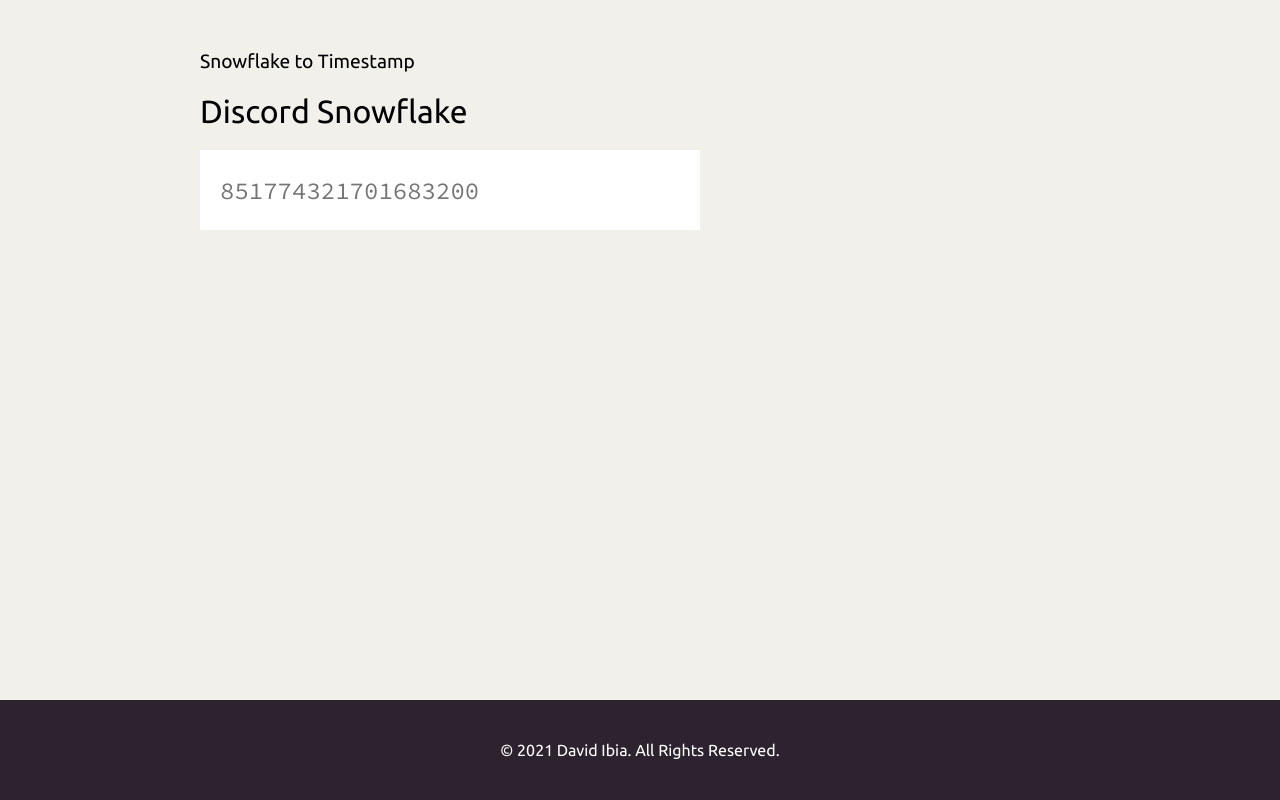
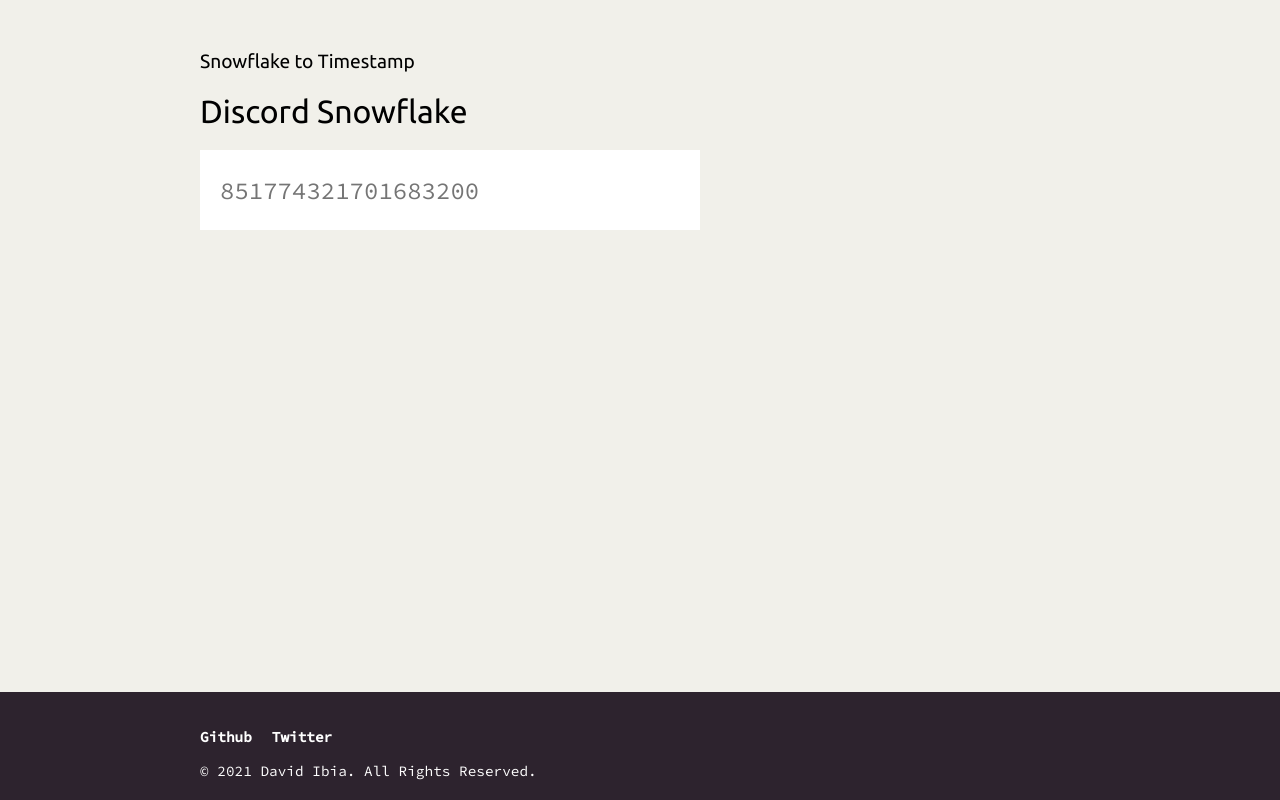
Before and after one commit to boxpositron/flake-analysis, a Vue app: page /#/info in a window 1280 px wide. Built offline with nearby package versions, Linux system fonts and the light colour scheme.

Commit message:
feat: added social links style: adjusted footer layout

```diff
--- a/src/components/navigation/PageFooter.vue
+++ b/src/components/navigation/PageFooter.vue
@@ -1,5 +1,15 @@
 <template>
   <footer>
+    <div class="links">
+      <ul>
+        <li>
+          <a href="https://github.com/boxpositron" target="_blank">Github</a>
+        </li>
+        <li>
+          <a href="https://twitter.com/boxpositron" target="_blank">Twitter</a>
+        </li>
+      </ul>
+    </div>
     <span class="copyright">
       &copy; {{ year }} David Ibia. All Rights Reserved.
     </span>
@@ -20,9 +30,41 @@
 <style lang="scss" scoped>
   footer {
     background-color: #2d232e;
+    padding: 20px 0;
     color: #fff;
-    height: 100px;
     display: grid;
-    place-items: center center;
+    grid-template-areas: '. links .' '. copyright .';
+    grid-template-columns: minmax(auto, 200px) auto minmax(auto, 200px);
+    grid-auto-rows: max-content;
+    font-family: 'Source Code Pro', monospace;
+
+    div.links {
+      grid-area: links;
+
+      ul {
+        padding: 0;
+        margin: 0;
+        -webkit-padding-start: 0;
+        list-style: none;
+
+        li {
+          display: inline-block;
+          margin-right: 20px;
+
+          a {
+            color: #fff;
+            text-decoration: none;
+            font-size: 0.9rem;
+            line-height: 50px;
+            font-weight: 600;
+          }
+        }
+      }
+    }
+
+    span.copyright {
+      grid-area: copyright;
+      font-size: 0.9rem;
+    }
   }
 </style>
```
